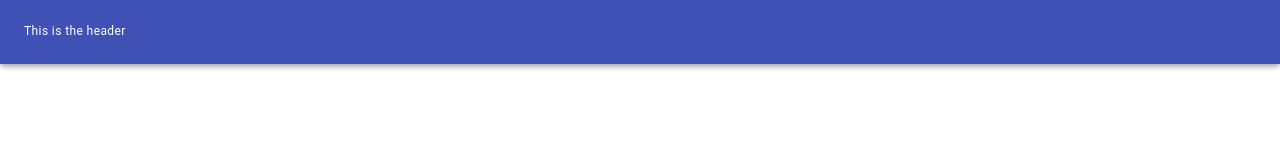
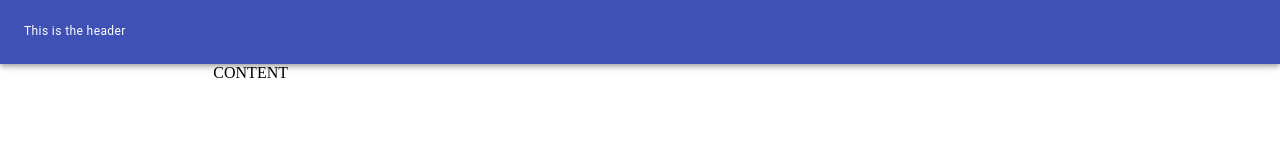
Before and after one commit to zoyron/-material-ui-prac, a React (Create React App) app: page / in a window 1280 px wide. Shown: the top 160 px of the page. Built offline with nearby package versions, Linux system fonts and the light colour scheme.

Commit message:
basic layout of header

```diff
--- a/public/index.html
+++ b/public/index.html
@@ -26,7 +26,7 @@
     -->
     <title>React App</title>
   </head>
-  <body>
+  <body style="margin: 0;">
     <noscript>You need to enable JavaScript to run this app.</noscript>
     <div id="root"></div>
     <!--
--- a/src/Header.jsx
+++ b/src/Header.jsx
@@ -3,7 +3,7 @@
 
 const Header = () => {
   return (
-    <AppBar>
+    <AppBar position="static">
       <Toolbar>
         <Typography variant="caption">This is the header</Typography>
       </Toolbar>
```
